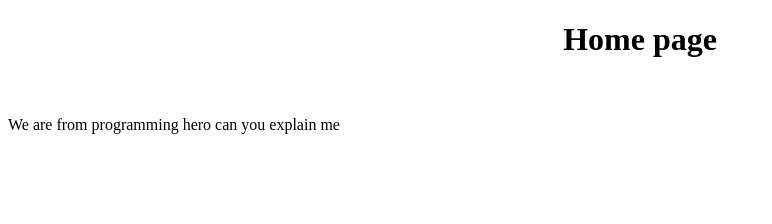
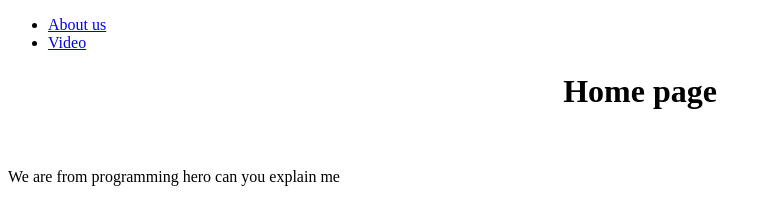
Before and after one commit to subrota22/git-project, a plain HTML site: page index.html in a window 1280 px wide. Shown: the whole page, without its empty margins (0-772 px from the left). Drawn offline with Linux system fonts and the light colour scheme.

Commit message:
add code

```diff
--- a/index.html
+++ b/index.html
@@ -7,6 +7,10 @@
     <title> Home page </title>
 </head>
 <body>
+    <ul>
+        <li> <a href="about.html"> About us </a></li>
+        <li> <a href="video.html"> Video </a></li>
+    </ul>
     <center>
         <h1> Home page </h1>
     </center>
```
